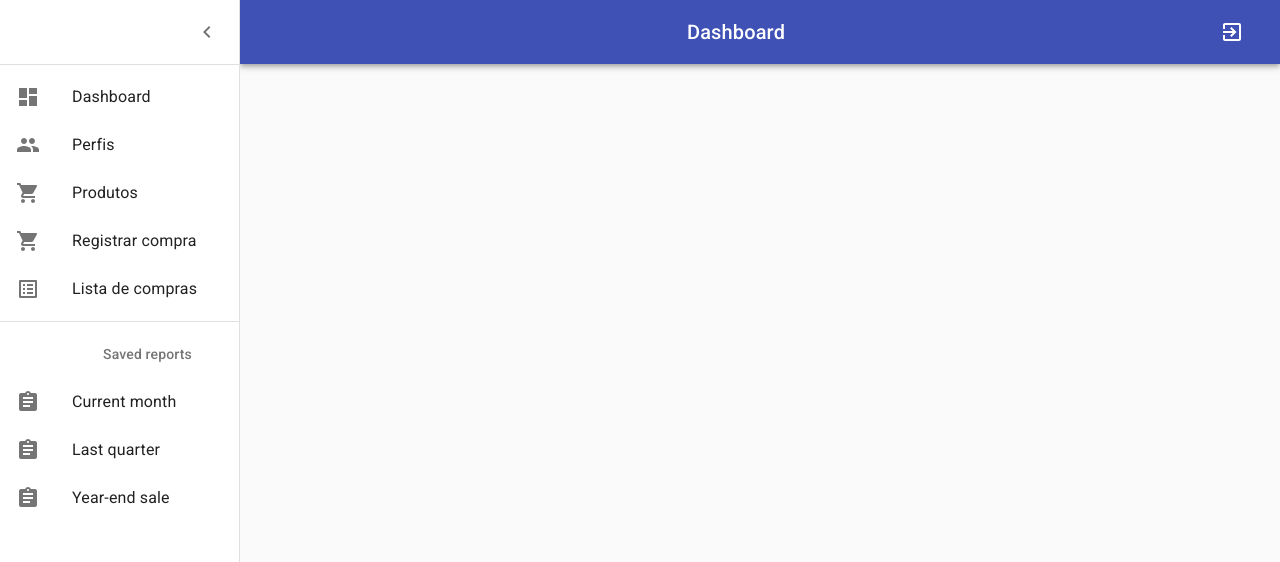
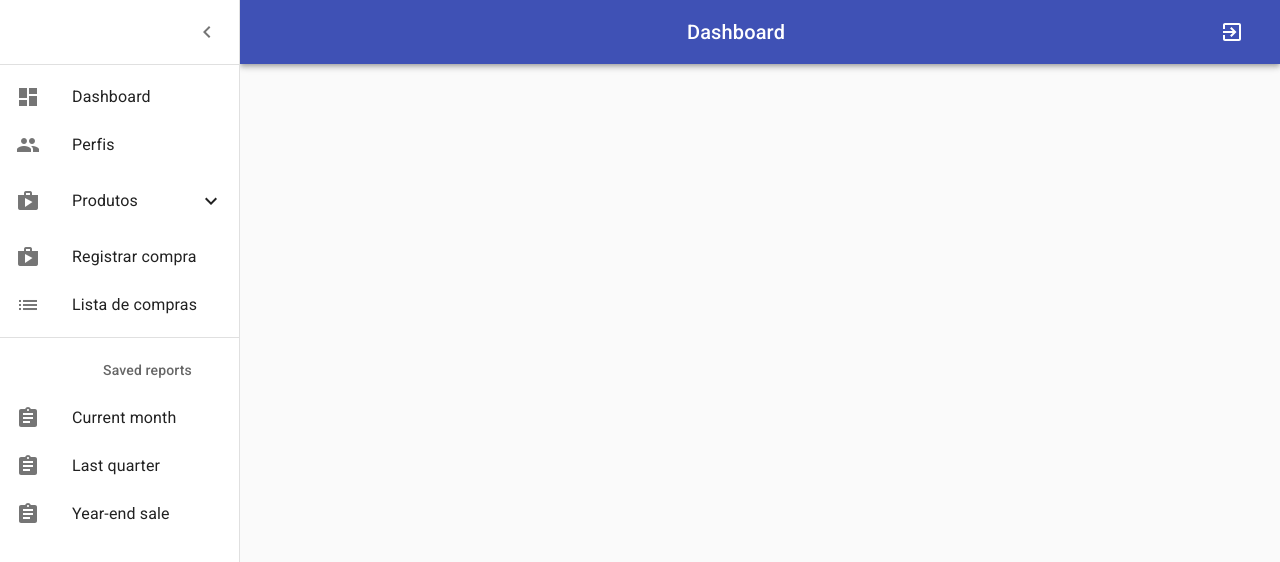
Before and after one commit to RenilsonAlbuquerque/compras-react, a React (Create React App) app: page /main in a window 1280 px wide. Shown: the top 562 px of the page. Built offline with nearby package versions, Linux system fonts and the light colour scheme; sample sign-in values are in the browser's storage; what react-social-login would draw is missing.

Commit message:
Implements collapse drawer bar

```diff
--- a/package.json
+++ b/package.json
@@ -4,10 +4,13 @@
   "private": true,
   "dependencies": {
     "@date-io/date-fns": "^1.3.13",
+    "@emotion/react": "^11.4.1",
+    "@emotion/styled": "^11.3.0",
     "@material-ui/core": "^4.11.3",
     "@material-ui/icons": "^4.11.2",
     "@material-ui/lab": "^4.0.0-alpha.57",
     "@material-ui/pickers": "^3.3.10",
+    "@mui/material": "^5.0.0",
     "@testing-library/jest-dom": "^5.12.0",
     "@testing-library/react": "^11.2.6",
     "@testing-library/user-event": "^12.8.3",
--- a/src/main/basecomponent.tsx
+++ b/src/main/basecomponent.tsx
@@ -12,7 +12,7 @@ import IconButton from '@material-ui/core/IconButton';
 
 import MenuIcon from '@material-ui/icons/Menu';
 import ChevronLeftIcon from '@material-ui/icons/ChevronLeft';
-import { mainListItems, secondaryListItems } from './listItems';
+import { MainListItems, secondaryListItems } from './listItems';
 
 
 import Routes from '../Routes';
@@ -176,7 +176,9 @@ export default function BaseComponent() {
           </IconButton>
         </div>
         <Divider />
-        <List>{mainListItems}</List>
+        <List>
+          <MainListItems/>
+        </List>
         <Divider />
         <List>{secondaryListItems}</List>
       </Drawer>
--- a/src/main/listItems.tsx
+++ b/src/main/listItems.tsx
@@ -1,71 +1,167 @@
 import React from 'react';
-//import {BrowserRouter, Route, Switch, Link} from "react-router-dom";
-import ListItem from '@material-ui/core/ListItem';
-import ListItemIcon from '@material-ui/core/ListItemIcon';
-import ListItemText from '@material-ui/core/ListItemText';
-import ListSubheader from '@material-ui/core/ListSubheader';
-import DashboardIcon from '@material-ui/icons/Dashboard';
-import ShoppingCartIcon from '@material-ui/icons/ShoppingCart';
-import ListAltIcon from '@material-ui/icons/ListAlt';
-import PeopleIcon from '@material-ui/icons/People';
+
+//import DashboardIcon from '@material-ui/icons/Dashboard';
+// import ShoppingCartIcon from '@material-ui/icons/ShoppingCart';
+// import ListAltIcon from '@material-ui/icons/ListAlt';
+// import PeopleIcon from '@material-ui/icons/People';
 import AssignmentIcon from '@material-ui/icons/Assignment';
-import {
-  BrowserRouter as Router,
-  Switch,
-  Route,
-  Link
-} from "react-router-dom";
+import Icon from '@material-ui/core/Icon'
+import {BrowserRouter as Router,Link} from "react-router-dom";
+import { Button} from '@material-ui/core';
+import { ExpandLess, ExpandMore } from '@material-ui/icons';
 
-export const mainListItems = (
+import ListSubheader from '@mui/material/ListSubheader';
+import List from '@mui/material/List';
+import ListItem from '@mui/material/ListItem';
+import ListItemButton from '@mui/material/ListItemButton';
+import ListItemIcon from '@mui/material/ListItemIcon';
+import ListItemText from '@mui/material/ListItemText';
+import Collapse from '@mui/material/Collapse';
+
+
+const sideBarItens = [
+  {
+    id: 1,
+    title: "Dashboard",
+    icon: "dashboard",
+    path:"/",
+
+  },
+  {
+    id: 2,
+    title: "Perfis",
+    icon: "people",
+    path:"/profile"
+  },
+  {
+    id: 3,
+    title: "Produtos",
+    icon: "shopping-cart",
+    path:"/product",
+    child:[
+      {
+        id: 4,
+        title: "Produtos consumo",
+        icon: "shopping-cart",
+        path:"/product",
+      }
+    ]
+  },
+  {
+    id: 5,
+    title: "Registrar compra",
+    icon: "shoppingCart",
+    path:"/buys"
+  },
+  {
+    id: 6,
+    title: "Lista de compras",
+    icon: "listAlt",
+    path:"/shopping-list"
+  }
+]
+
+const createItensListStateController = () => {
+  let result: any[] = [];
+  sideBarItens.forEach(item =>{
+    result.push(false);
+  })
+  return result;
+}
+
+
+export function MainListItems () {
+  const [submenuState, setSubmenuState] = React.useState(createItensListStateController());
+  const handleClickDropMenu = (itemIndex: number) => {
+    let temporary = [...submenuState];
+    temporary[itemIndex] = !temporary[itemIndex];
+    setSubmenuState(temporary);
+  }
+
+  return (
     <div>
-    <ListItem button component={Link} to="/">
+      {sideBarItens.map((item,index) => (
+      <>
+        {(item.child && item.child?.length > 0) ? (
+           <List>
+            <ListItemButton onClick={() => handleClickDropMenu(index)} >
              <ListItemIcon>
-        <DashboardIcon />
+               <Icon>{item.icon}</Icon>
              </ListItemIcon>
-      <ListItemText primary="Dashboard" />
+             <ListItemText primary={item.title} />
+             {submenuState[index] ? ( <ExpandLess />) : (<ExpandMore />)}
+            </ListItemButton>
+            <Collapse in={submenuState[index]} timeout="auto" unmountOnExit>
+              <List component="div" disablePadding>
+                {item.child.map((subItem,subIndex) => (
+                  <ListItem button component={Link} to={subItem.path}>
+                    <ListItemIcon>
+                      <Icon>{subItem.icon}</Icon>
+                    </ListItemIcon>
+                    <ListItemText primary={subItem.title}  />
                   </ListItem>
-    <ListItem button component={Link} to="/profile">
-      {/* <Link to='/profile'></Link> */}
+                ))}
+              </List>
+            </Collapse>
+         </List>
+
+        ):(
+
+          <ListItem button component={Link} to={item.path}>
           <ListItemIcon>
-        <PeopleIcon />
+            <Icon>{item.icon}</Icon>
           </ListItemIcon>
-      <ListItemText primary="Perfis" />
+          <ListItemText primary={item.title} />
         </ListItem>
-    <ListItem button component={Link} to="/product">
-      <ListItemIcon>
-        <ShoppingCartIcon />
-      </ListItemIcon>
-      <ListItemText primary="Produtos" />
-    </ListItem>
-    <ListItem button component={Link} to="/buys">
-      <ListItemIcon>
-        <ShoppingCartIcon />
-      </ListItemIcon>
-      <ListItemText primary="Registrar compra" />
-    </ListItem>
-    <ListItem button component={Link} to="/shopping-list">
-      <ListItemIcon>
-        <ListAltIcon />
-      </ListItemIcon>
-      <ListItemText primary="Lista de compras" />
-    </ListItem>
-{/*
-    <ListItem button>
-      <ListItemIcon>
-        <BarChartIcon />
-      </ListItemIcon>
-      <ListItemText primary="Reports" />
-    </ListItem>
-    <ListItem button>
 
-      <ListItemIcon>
-        <LayersIcon />
-      </ListItemIcon>
-      <ListItemText primary="Integrations" />
-    </ListItem> */}
+      )}</>
 
+    ))}
   </div>
-);
+  )
+}
+
+// export const mainListItems = (
+//   <div>
+//     <ListItem button component={Link} to="/">
+//       <ListItemIcon>
+//         <DashboardIcon />
+//       </ListItemIcon>
+//       <ListItemText primary="Dashboard" />
+//     </ListItem>
+
+//     <ListItem button component={Link} to="/profile">
+//       {/* <Link to='/profile'></Link> */}
+//       <ListItemIcon>
+//         <PeopleIcon />
+//       </ListItemIcon>
+//       <ListItemText primary="Perfis" />
+//     </ListItem>
+
+//     <ListItem button component={Link} to="/product">
+//       <ListItemIcon>
+//         <ShoppingCartIcon />
+//       </ListItemIcon>
+//       <ListItemText primary="Produtos" />
+//     </ListItem>
+
+//     <ListItem button component={Link} to="/buys">
+//       <ListItemIcon>
+//         <ShoppingCartIcon />
+//       </ListItemIcon>
+//       <ListItemText primary="Registrar compra" />
+//     </ListItem>
+
+//     <ListItem button component={Link} to="/shopping-list">
+//       <ListItemIcon>
+//         <ListAltIcon />
+//       </ListItemIcon>
+//       <ListItemText primary="Lista de compras" />
+//     </ListItem>
+
+
+//   </div>
+// );
 
 export const secondaryListItems = (
   <div>
```
Also changed, not shown: 1 other file (tests, documents, lock files or other folders). Lines whose indentation alone changed are shown as unchanged.
